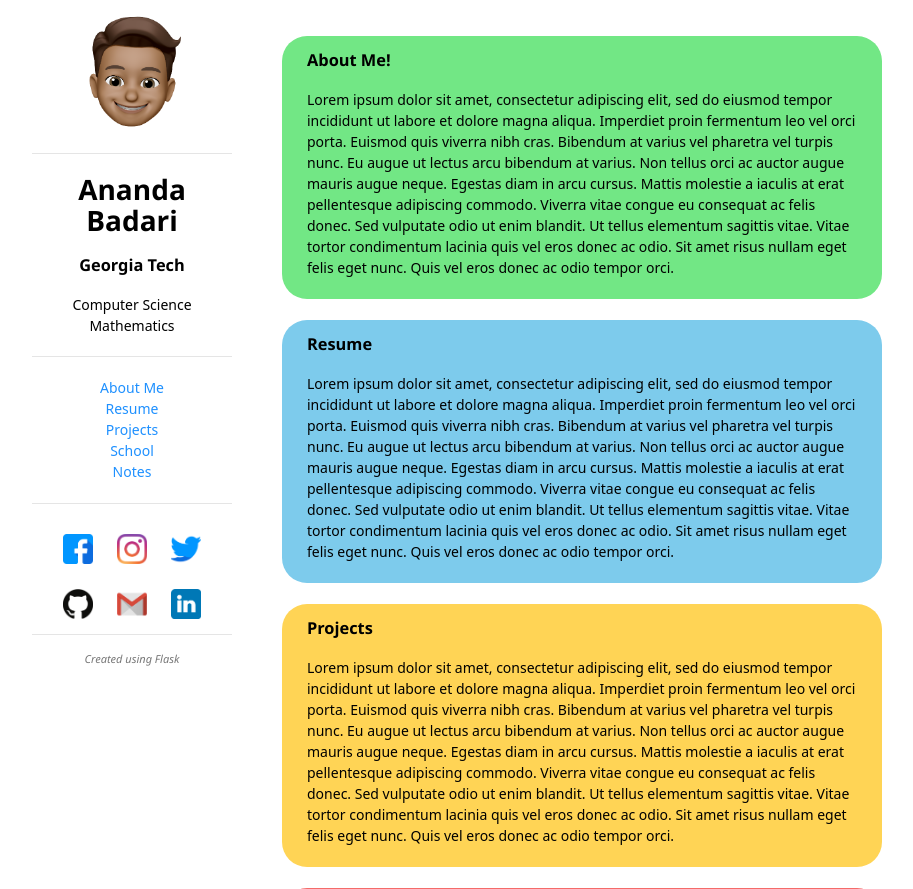
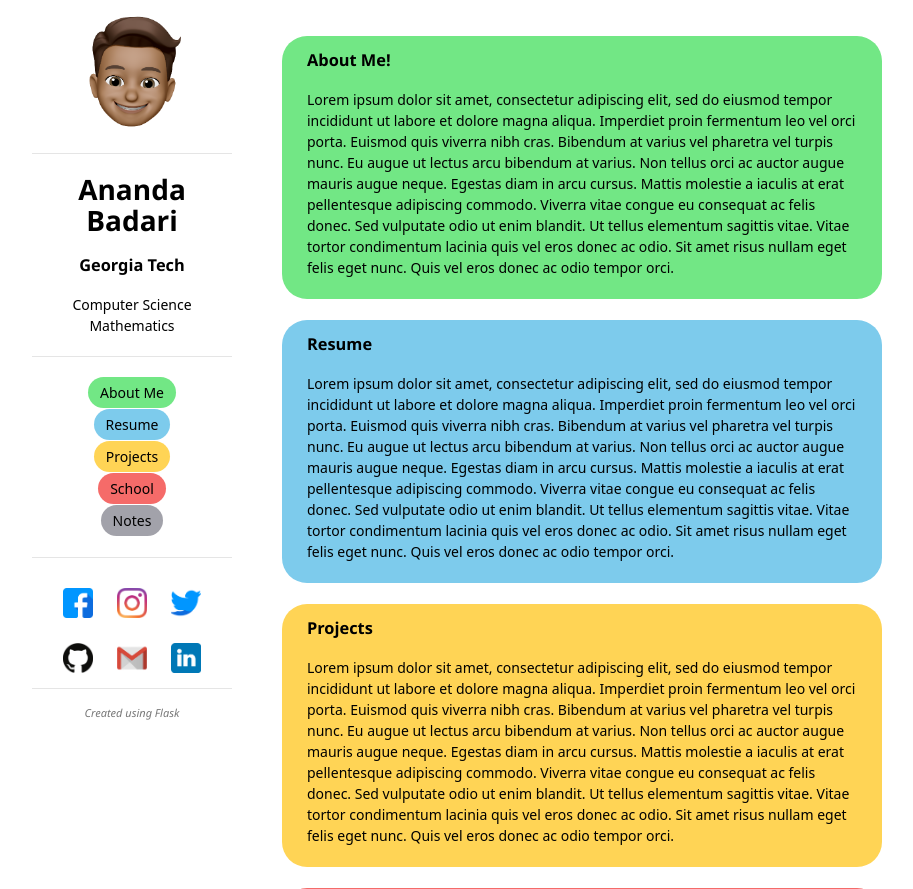
Before and after one commit to abadari3/personalwebsite, a Flask app: page / in a window 1280 px wide; the page is wider, and only the part inside the window is pictured. Shown: the part 59-948 px from the top of that part, without its empty margins (233-1146 px from the left). Run offline with Flask 2, Linux system fonts and the light colour scheme; some web fonts are replaced.

Commit message:
small updates, might undo

```diff
--- a/static/css/index.css
+++ b/static/css/index.css
@@ -523,35 +523,24 @@ a.blank :hover{
   color:black;
 }
 
-
-div.stickynav {
-  display: none;
-  position: fixed;
-  overflow: hidden;
-  background-color: transparent;
-  width: 100%;
-  top: 0;
-  padding-bottom: 5px;
-  border-bottom: 0px solid #efefef;
-}
-
-div.stickynav a img {
-  float: left;
-  max-width: 59px;
-  padding-top: 10px;
-  vertical-align: middle;
-  padding: 5px;
-  background-color: white;
-  border-radius: 64px;
-  margin-left: 75%;
-}
-
 div.hidden {
   display: none;
 }
 
 div.shown {
   display: block;
+}
+
+div.links p {
+  line-height: 32px;
+}
+
+div.links p a {
+  color: black;
+  padding: 6px 12px;
+  border-radius: 25px;
+  border: 0px solid white;
+
 }
 
 @media print, screen and (max-width: 980px) {
--- a/templates/template.html
+++ b/templates/template.html
@@ -22,14 +22,15 @@
     </p>
 </div>
 <hr>
-<div align='center'>
-    <a href="/aboutme">About Me</a><br>
-    <a href="/resume">Resume</a><br>
-    <a href="/projects">Projects</a><br>
-    <a href="/courses">School</a><br>
-    <a href="/notes">Notes</a><br>
+<div class='links' align='center'>
+    <p>
+        <a href="/aboutme" style="background-color: #72e785;">About Me</a><br>
+        <a href="/resume" style="background-color: #7dcbec;">Resume</a><br>
+        <a href="/projects" style="background-color: #ffd455;">Projects</a><br>
+        <a href="/courses" style="background-color: #f56b69;">School</a><br>
+        <a href="/notes" style="background-color: #a2a2aa;">Notes</a>
+    </p>
 </div>
-<br>
 <hr>
 <div align='center'>
     <a target="_blank" href="https://www.facebook.com/anandabadari">
@@ -57,37 +58,21 @@
 {% endblock %}
 
 {% block altheader %}
-<div class='nav' align='center' id='navbar'>
+<div class='nav' align='center'>
     <a href="/">
         <img class='me' src="https://raw.githubusercontent.com/abadari3/personalwebsite/master/images/me.png">
     </a>
     <h1>Ananda Badari</h1>
-    <div>
+    <div class='links'>
         <p>
-            <a href="/aboutme">About Me</a>
-            <a href="/resume">Resume</a>
-            <a href="/projects">Projects</a>
-            <a href="/courses">School</a>
-            <a href="/notes">Notes</a>
+            <a href="/aboutme" style="background-color: #72e785;">About Me</a>
+            <a href="/resume" style="background-color: #7dcbec;">Resume</a>
+            <a href="/projects" style="background-color: #ffd455;">Projects</a>
+            <a href="/courses" style="background-color: #f56b69;">School</a>
+            <a href="/notes" style="background-color: #a2a2aa;">Notes</a>
         </p>
     </div>
-    <hr class=custom id='navhr'>
-</div>
-
-<div class='stickynav' id='stickynavbar'>
-    <a href="/">
-        <img src="https://raw.githubusercontent.com/abadari3/personalwebsite/master/images/me.png">
-    </a>
-    <!-- <h1>Ananda Badari</h1>
-    <div id='navbar'>
-        <p>
-            <a href="/aboutme">About Me</a>
-            <a href="/resume">Resume</a>
-            <a href="/projects">Projects</a>
-            <a href="/courses">School</a>
-            <a href="/notes">Notes</a>
-        </p>
-    </div> -->
+    <hr class=custom>
 </div>
 {% endblock %}
 
```
Also changed, not shown: templates/base.html (+0 -18 lines).
